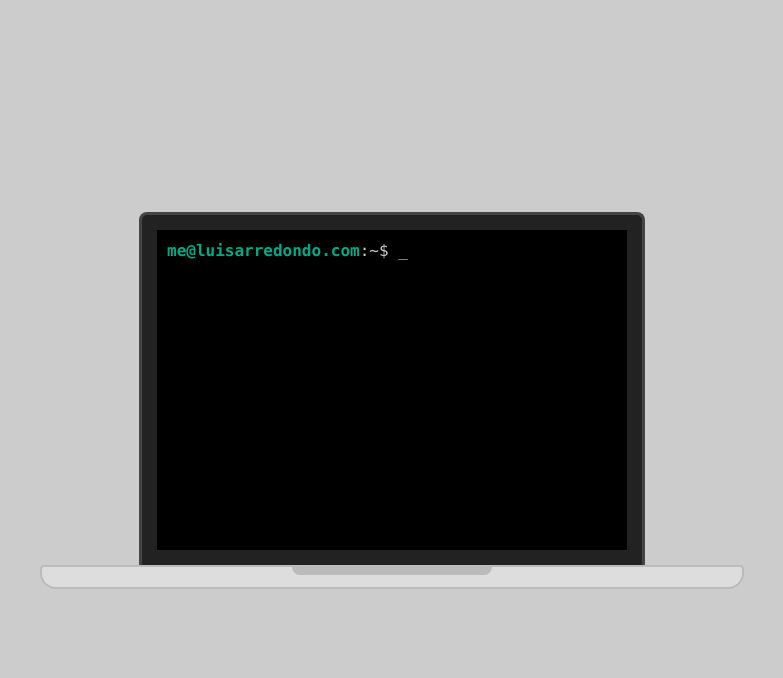
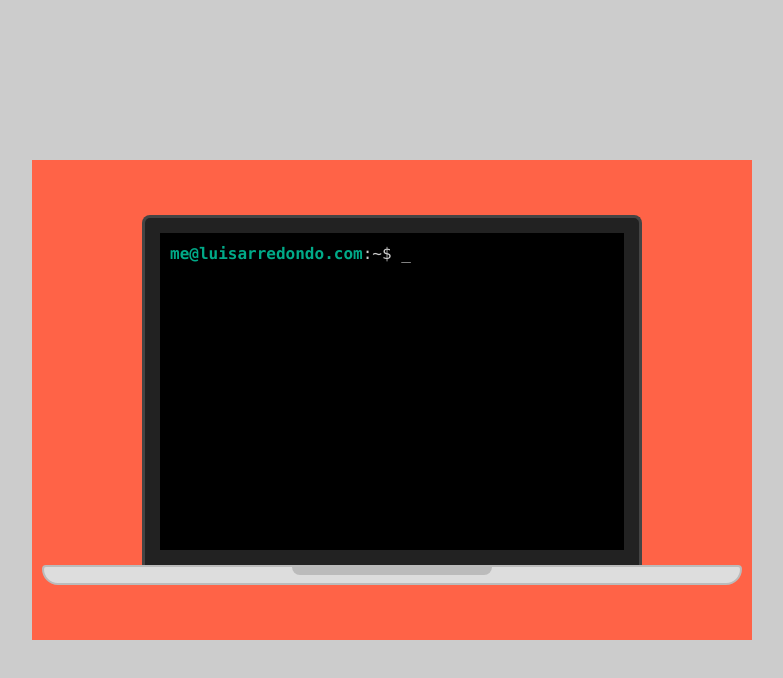
Before and after one commit to arre1908/arre1908.github.io, a React (Create React App) app: page / in a window 1280 px wide. Shown: the top 678 px of the page, without its empty margins (248-1031 px from the left). Built offline with nearby package versions, Linux system fonts and the light colour scheme.

Commit message:
Added sass styles. Added cented container w/ fixed aspect ratio.

```diff
--- a/package.json
+++ b/package.json
@@ -6,6 +6,7 @@
     "@testing-library/jest-dom": "^4.2.4",
     "@testing-library/react": "^9.3.2",
     "@testing-library/user-event": "^7.1.2",
+    "node-sass": "^4.14.1",
     "react": "^16.13.1",
     "react-dom": "^16.13.1",
     "react-scripts": "3.4.3"
--- a/src/App.css
+++ /dev/null
@@ -1,59 +0,0 @@
-body {
-  background-color: #ccc;
-}
-
-.flex-center {
-  display: flex;
-  align-items: center;
-  justify-content: center;
-}
-
-.text-accent {
-  color: #0a8;
-  font-weight: bold;
-}
-
-.app {
-  flex-direction: column;
-  height: 100vh;
-}
-
-.device {
-  position: relative;
-  background-color: #222;
-  border: 3px solid #444;
-  border-bottom: none;
-  border-radius: 8px 8px 0px 0px;
-  height: 350px;
-  width: 500px;
-}
-
-.screen {
-  position: absolute;
-  background-color: #000;
-  top: 0;
-  bottom: 0;
-  left: 0;
-  right: 0;
-  margin: 15px;
-  padding: 10px;
-  height: auto;
-  color: #ccc;
-}
-
-.keyboard {
-  display: flex;
-  justify-content: center;
-  background-color: #ddd;
-  border: 2px solid #bbb;
-  border-radius: 4px 4px 16px 16px;
-  height: 20px;
-  width: 700px;
-}
-
-.keyboard-grip {
-  background-color: #bbb;
-  border-radius: 0px 0px 8px 8px;
-  height: 8px;
-  width: 200px;
-}
--- a/src/App.js
+++ b/src/App.js
@@ -1,13 +1,15 @@
 import React from "react";
-import "./App.css";
+import "./App.scss";
 import Device from "./components/Device";
 import Keyboard from "./components/Keyboard";
 
 function App() {
   return (
     <div className="app flex-center">
-      <Device />
-      <Keyboard />
+      <div className="container flex-center">
+        <Device />
+        <Keyboard />
+      </div>
     </div>
   );
 }
--- /dev/null
+++ b/src/App.scss
@@ -0,0 +1,30 @@
+@import "./css/colors.scss";
+
+* {
+  box-sizing: border-box;
+}
+
+body {
+  background-color: #ccc;
+}
+
+.flex-center {
+  display: flex;
+  align-items: center;
+  justify-content: center;
+}
+
+.app {
+  height: 100vh;
+  // border: 10px solid $bg-secondary;
+}
+
+/* Maintains aspect ratio */
+.container {
+  flex-direction: column;
+  background: tomato;
+  height: 60vh;
+  max-height: 60vw;
+  width: 90vw;
+  max-width: 90vh;
+}
--- a/src/components/Device.js
+++ b/src/components/Device.js
@@ -1,5 +1,6 @@
 import React from "react";
 import Screen from "./Screen";
+import "../css/Device.scss";
 
 function Device() {
   return (
--- a/src/components/Keyboard.js
+++ b/src/components/Keyboard.js
@@ -1,4 +1,5 @@
 import React from "react";
+import "../css/Keyboard.scss";
 
 function Keyboard() {
   return (
--- a/src/components/Screen.js
+++ b/src/components/Screen.js
@@ -1,4 +1,5 @@
 import React from "react";
+import "../css/Screen.scss";
 
 function Screen() {
   return (
--- /dev/null
+++ b/src/css/Device.scss
@@ -0,0 +1,11 @@
+@import "./colors.scss";
+
+.device {
+  position: relative;
+  background-color: $dv-fill;
+  border: 3px solid $dv-border;
+  border-bottom: none;
+  border-radius: 8px 8px 0px 0px;
+  height: 350px;
+  width: 500px;
+}
--- /dev/null
+++ b/src/css/Keyboard.scss
@@ -0,0 +1,18 @@
+@import "./colors.scss";
+
+.keyboard {
+  display: flex;
+  justify-content: center;
+  background-color: $kb-fill;
+  border: 2px solid $kb-border;
+  border-radius: 4px 4px 16px 16px;
+  height: 20px;
+  width: 700px;
+}
+
+.keyboard-grip {
+  background-color: $kb-border;
+  border-radius: 0px 0px 8px 8px;
+  height: 8px;
+  width: 200px;
+}
--- /dev/null
+++ b/src/css/Screen.scss
@@ -0,0 +1,14 @@
+@import "./colors.scss";
+
+.screen {
+  position: absolute;
+  background-color: $sc-fill;
+  top: 0;
+  bottom: 0;
+  left: 0;
+  right: 0;
+  margin: 15px;
+  padding: 10px;
+  height: auto;
+  color: #ccc;
+}
--- /dev/null
+++ b/src/css/colors.scss
@@ -0,0 +1,16 @@
+// Component colors
+$dv-border: #444;
+$dv-fill: #222;
+$sc-fill: #000;
+$kb-border: #bbb;
+$kb-fill: #ddd;
+
+// Theme colors
+$bg-primary: #ccc;
+$bg-secondary: tomato;
+$accent: #0a8;
+
+.text-accent {
+  color: $accent;
+  font-weight: bold;
+}
```
Also changed, not shown: 1 other file (tests, documents, lock files or other folders).
